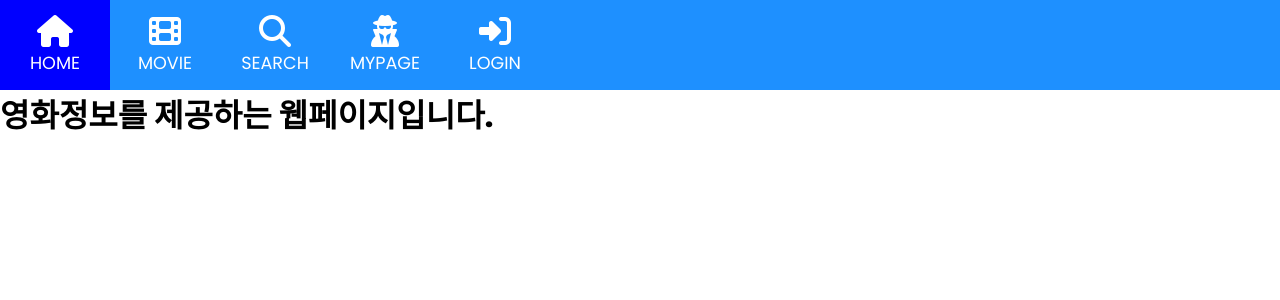
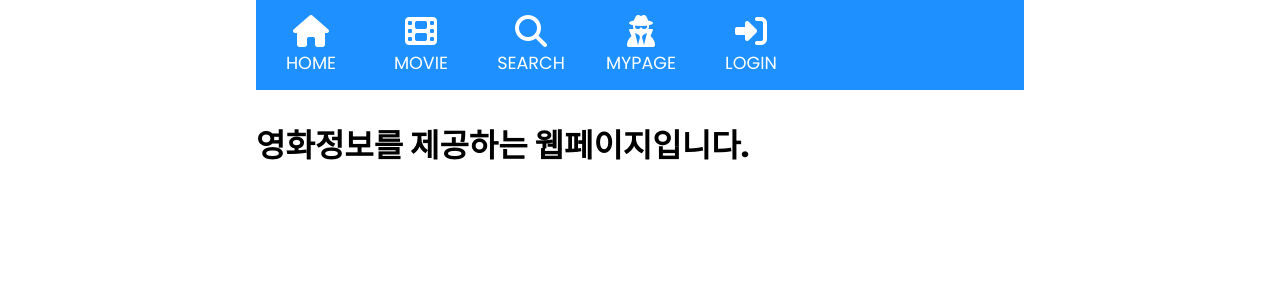
Before and after one commit to hyungwonseo/myreact3, a React (Vite) app: page / in a window 1280 px wide. Shown: the top 300 px of the page. Built offline with nearby package versions, Linux system fonts and the light colour scheme.

Commit message:
Update MovieListMain.jsx

```diff
--- a/src/Components/MovieList/MovieListMain.jsx
+++ b/src/Components/MovieList/MovieListMain.jsx
@@ -11,10 +11,30 @@
 import Navbar from "./Navbar";
 import styled from "styled-components";
 
-const Container = styled.div``;
-const Section = styled.div``;
-const Menu = styled.div``;
-const ContentBox = styled.div``;
+const Container = styled.div`
+  width: 100vw;
+  display: flex;
+  justify-content: center;
+`;
+const Section = styled.div`
+  width: 60%;
+  @media (max-width: 767px) {
+    width: 100%;
+  }
+  @media (min-width: 768px) and (max-width: 1023px) {
+    width: 80%;
+  }
+  @media (min-width: 1024px) {
+    width: 60%;
+  }
+`;
+const Menu = styled.div`
+  width: 100%;
+`;
+const ContentBox = styled.div`
+  width: 100%;
+  margin-top: 30px;
+`;
 const Footer = styled.div``;
 
 function MovieListMain() {
```
